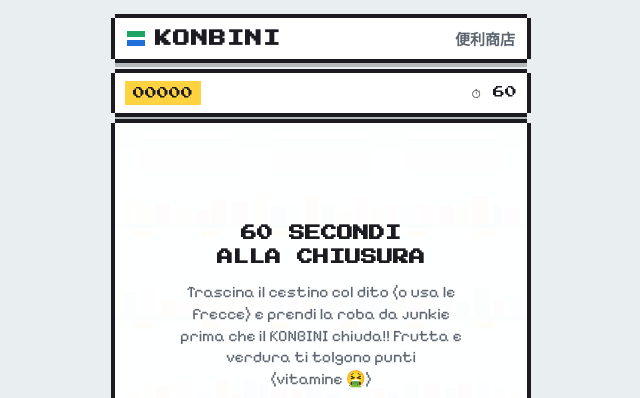
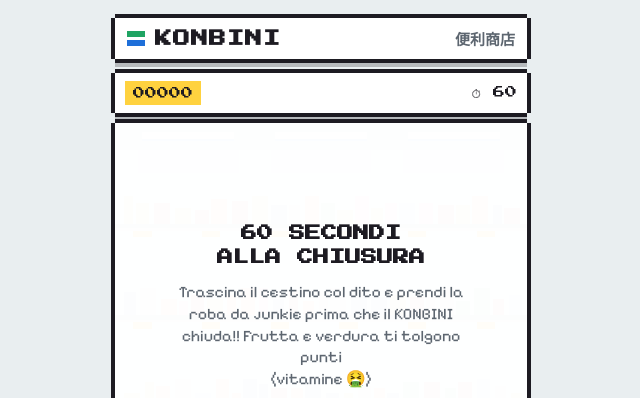
Before and after one commit to ciddulinho/konbini, a plain HTML site: page index.html in a window 1280 px wide. Shown: the top 398 px of the page, without its empty margins (319-959 px from the left). Drawn offline with Linux system fonts and the light colour scheme; no server answers.

Commit message:
Tolto 'o usa le frecce' dalla home
Co-Authored-By: Claude Opus 5.5 <noreply@anthropic.com>
Claude-Session: https://claude.ai/code/session_015yVdHdi3qHdWFjudW1NsVo

```diff
--- a/index.html
+++ b/index.html
@@ -107,7 +107,7 @@
 
     <div class="overlay" id="startScreen">
       <h2>60 SECONDI<br>ALLA CHIUSURA</h2>
-      <p>Trascina il cestino col dito (o usa le frecce) e prendi la roba da junkie prima che il KONBINI chiuda!! Frutta e verdura ti tolgono punti<br><span style="white-space:nowrap">(vitamine 🤮)</span></p>
+      <p>Trascina il cestino col dito e prendi la roba da junkie prima che il KONBINI chiuda!! Frutta e verdura ti tolgono punti<br><span style="white-space:nowrap">(vitamine 🤮)</span></p>
       <div class="legend" id="legend"></div>
       <button class="btn" id="playBtn">GIOCA</button>
     </div>
```
